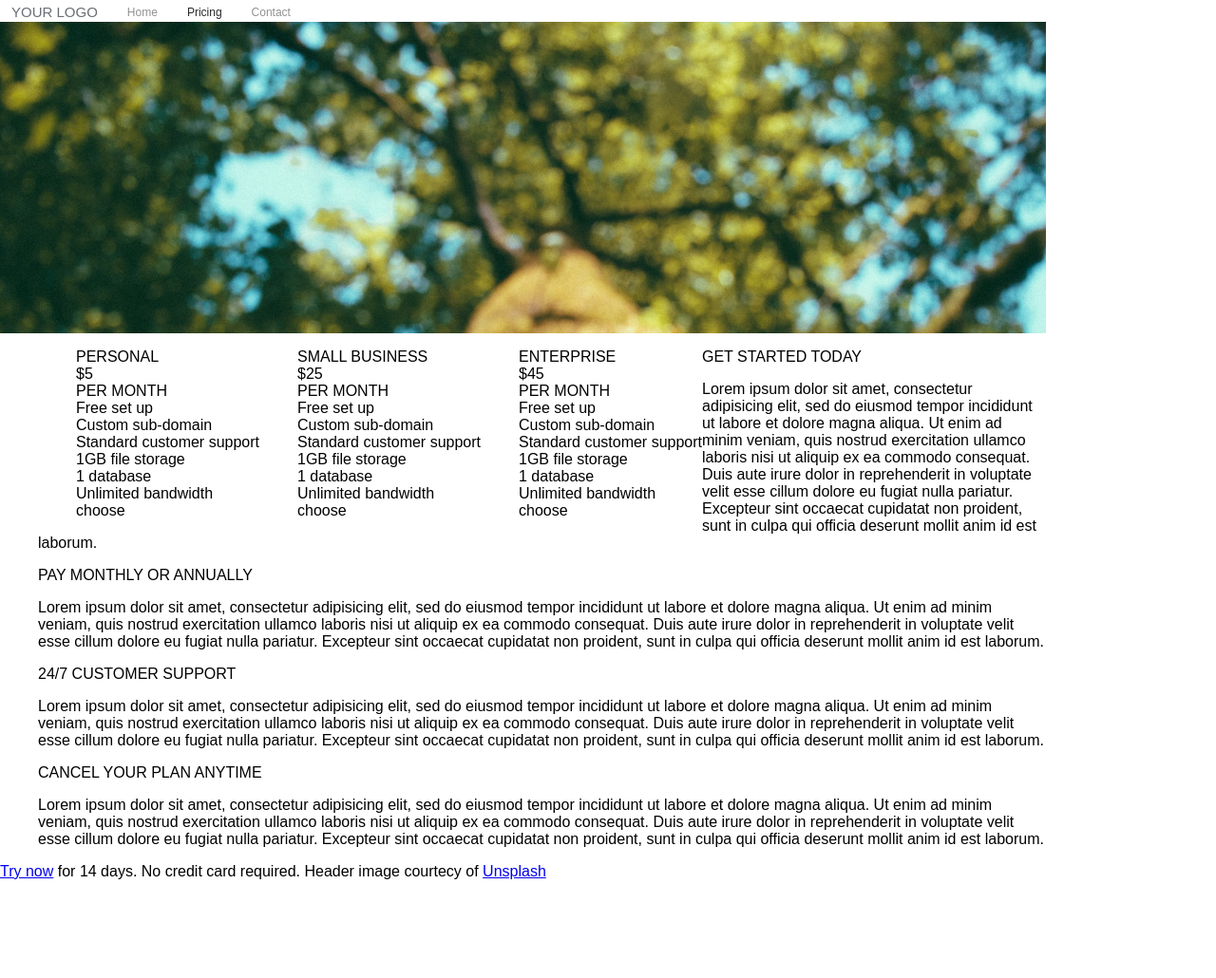
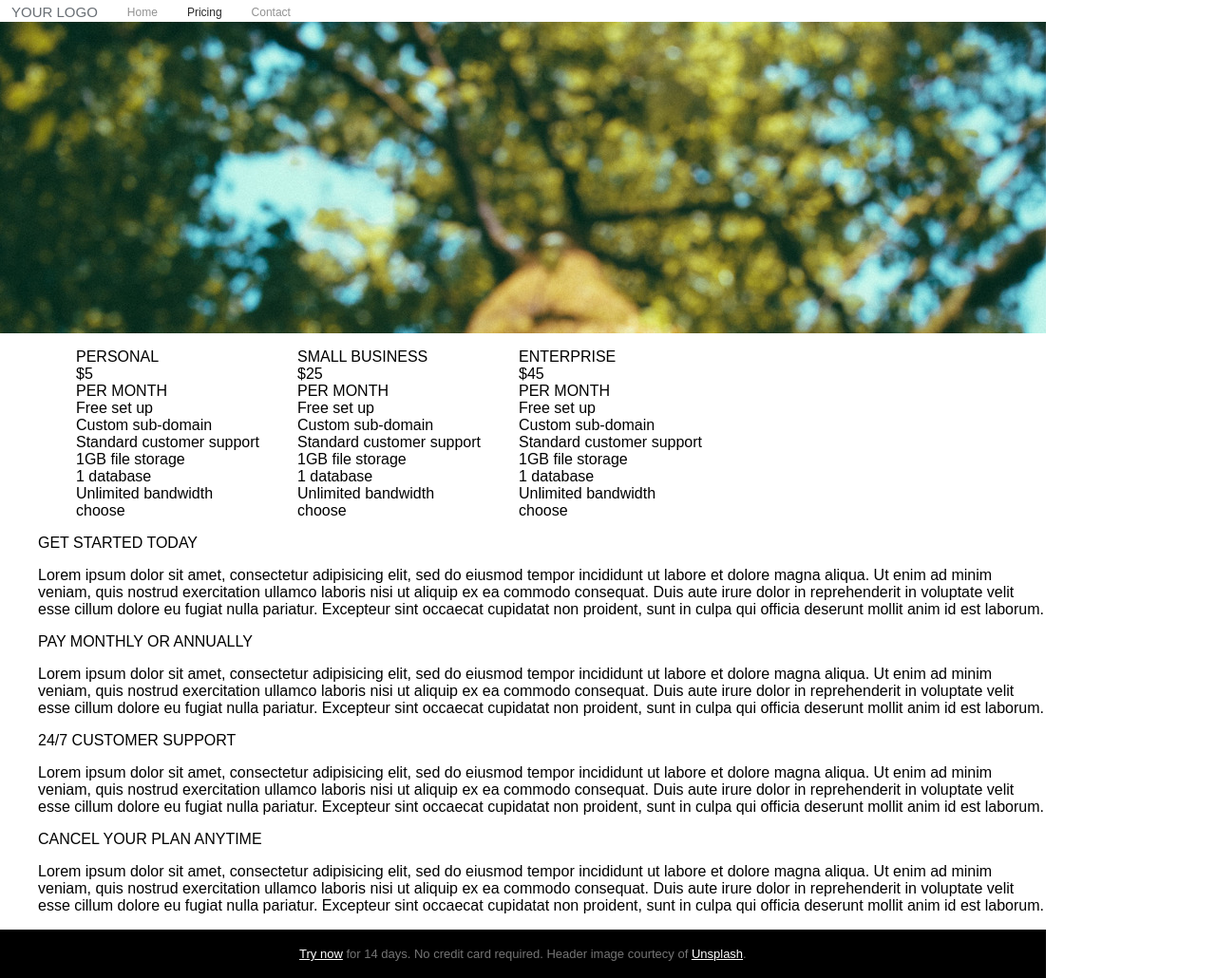
Before and after one commit to eunheh/simplepricing, a plain HTML site: page index.html in a window 1280 px wide. Shown: the whole page at 95% size. Before the commit the page ends 943 px from the top, so only its background shows below. Drawn offline with Linux system fonts and the light colour scheme; a web font is replaced by a local one.

Commit message:
footer completed

```diff
--- a/index.html
+++ b/index.html
@@ -88,7 +88,7 @@
   </ul>
 </div>
 <div class="selection">
-  <ul class"selection-type">
+  <ul class="selection-type">
     <il class="selction-group">
       <p class="selection-title">GET STARTED TODAY<p/>
       <p class="selection-detail">Lorem ipsum dolor sit amet, consectetur adipisicing elit, sed do eiusmod tempor incididunt ut labore et dolore magna aliqua. Ut enim ad minim veniam, quis nostrud exercitation ullamco laboris nisi ut aliquip ex ea commodo consequat. Duis aute irure dolor in reprehenderit in voluptate velit esse cillum dolore eu fugiat nulla pariatur. Excepteur sint occaecat cupidatat non proident, sunt in culpa qui officia deserunt mollit anim id est laborum.<p/>
@@ -108,7 +108,7 @@
   </ul>
 </div>
 <div class="footer">
-  <p><a href="#">Try now</a> for 14 days. No credit card required. Header image courtecy of <a href="#">Unsplash</a></p>
+  <p><a href="#">Try now</a> for 14 days. No credit card required. Header image courtecy of <a href="#">Unsplash</a>.</p>
 </div>
 
 </body>
--- a/style.css
+++ b/style.css
@@ -48,5 +48,20 @@ ul {
   text-align: center;
   padding: 50px;
 }
-.plans {overflow: auto}
+.plan {overflow: auto}
 .plan-type {float:left}
+
+
+
+.footer {
+  background-color: black;
+  color: #747474;
+  padding: 5px;
+  margin-bottom: 0px;
+  text-align: center;
+  font-size: 13px;
+}
+.footer p a {
+  color: white;
+  text: bold;
+}
```
